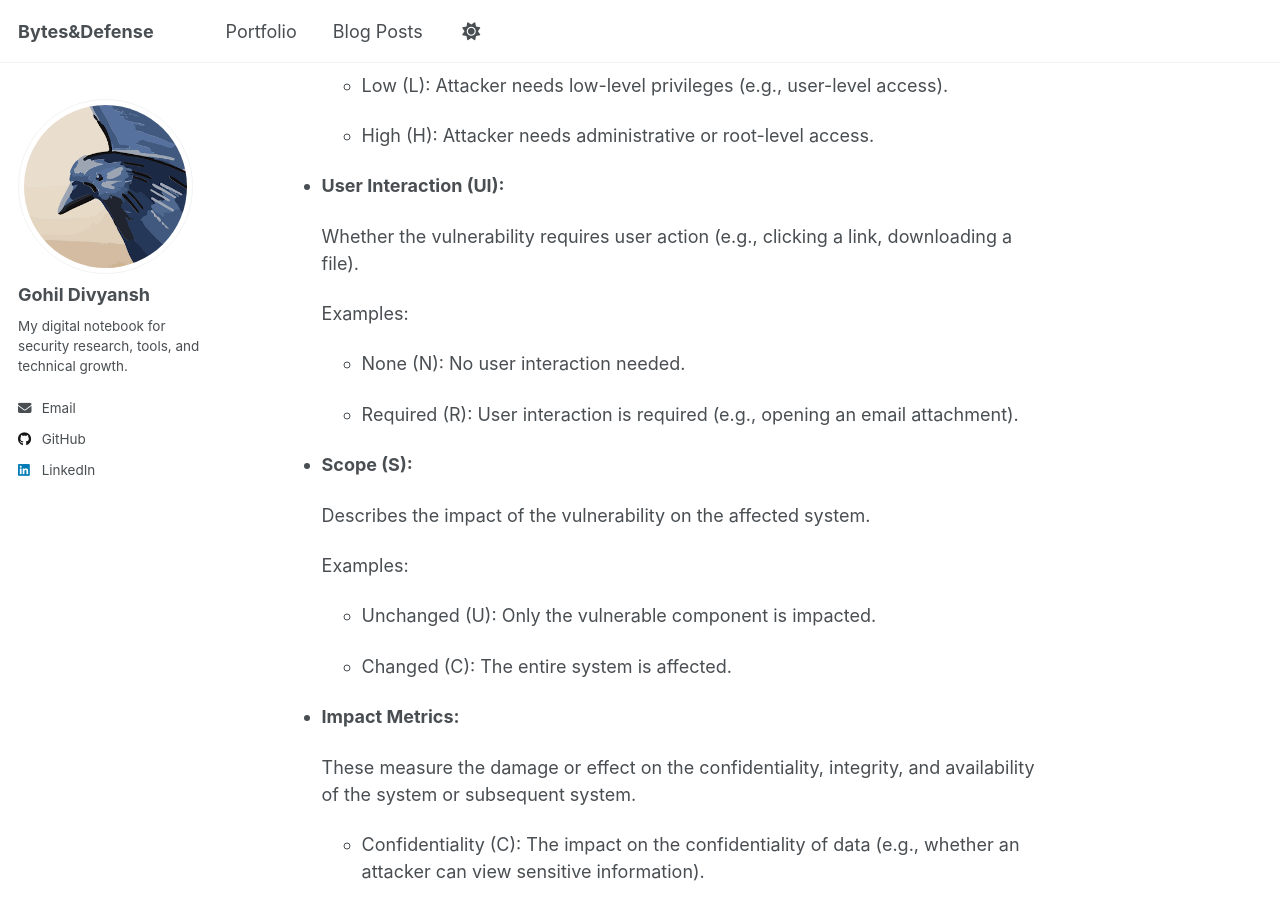
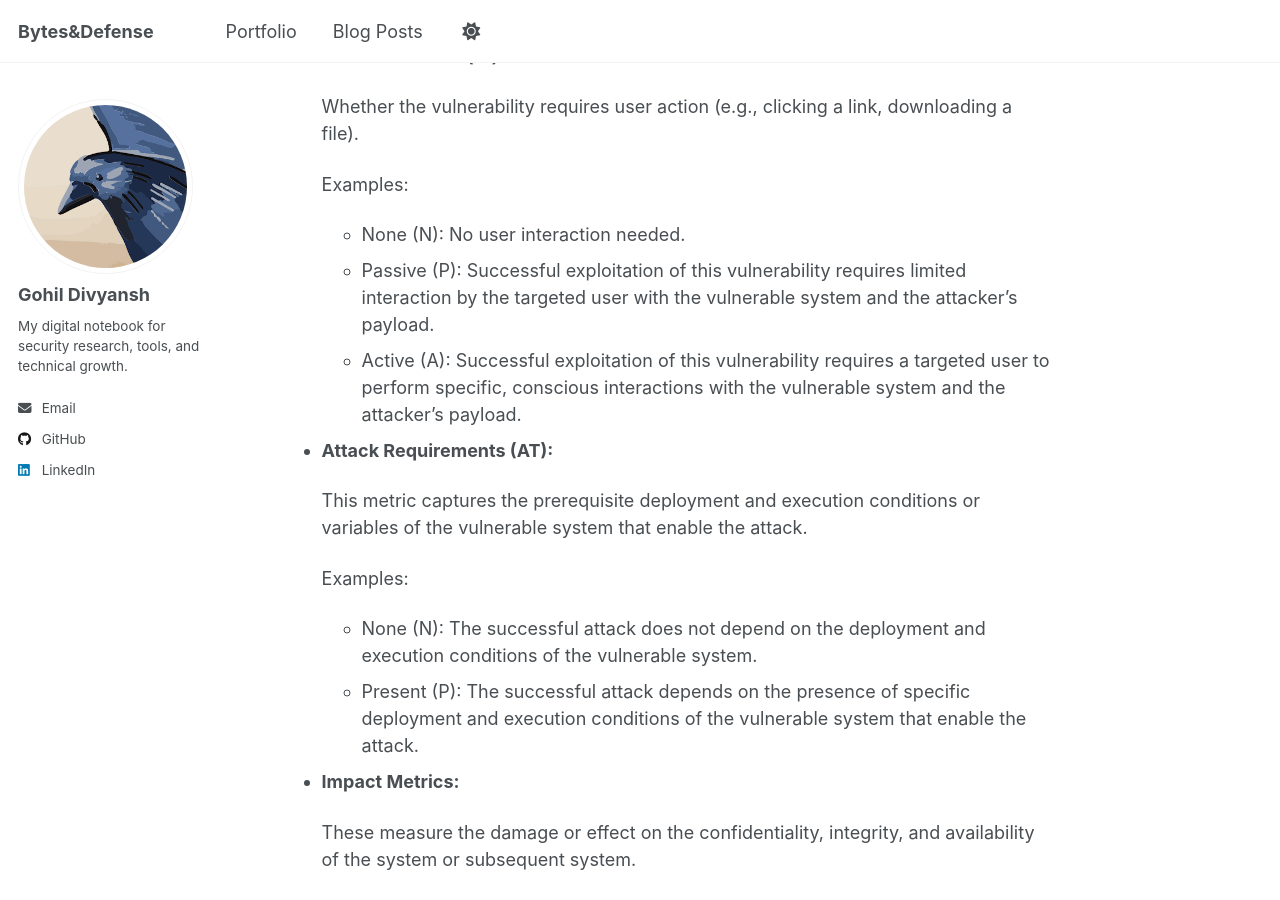
Before and after one commit to DivyanshGohil/divyanshgohil.github.io, a Jekyll site: the page built from _posts/2025-07-02-cvss.md, in a window 1280 px wide and 900 px high, scrolled down 2327 px. Built offline with Jekyll 4.4.1, drawn with Linux system fonts in a browser that asks for light colours.

Commit message:
Refactor CVSS Base Metrics section for clarity and accuracy

```diff
--- a/_posts/2025-07-02-cvss.md
+++ b/_posts/2025-07-02-cvss.md
@@ -40,11 +40,8 @@ The Base Metrics define the fundamental characteristics of a vulnerability. Thes
   Examples:
 
   - Network (N): Exploited remotely over the internet.
-
   - Local (L): Exploited locally (requires access to the affected machine).
-
   - Adjacent Network (A): Exploited within the local network.
-
   - Physical (P): Requires physical access to the device.
 
 - **Attack Complexity (AC):**
@@ -54,7 +51,6 @@ The Base Metrics define the fundamental characteristics of a vulnerability. Thes
   Examples:
 
   - Low (L): Exploiting the vulnerability is easy.
-
   - High (H): Exploiting the vulnerability requires a skilled attacker or special conditions.
 
 - **Privileges Required (PR):**
@@ -64,9 +60,7 @@ The Base Metrics define the fundamental characteristics of a vulnerability. Thes
   Examples:
 
   - None (N): No privileges needed.
-
   - Low (L): Attacker needs low-level privileges (e.g., user-level access).
-
   - High (H): Attacker needs administrative or root-level access.
 
 - **User Interaction (UI):**
@@ -76,27 +70,24 @@ The Base Metrics define the fundamental characteristics of a vulnerability. Thes
   Examples:
 
   - None (N): No user interaction needed.
+  - Passive (P): Successful exploitation of this vulnerability requires limited interaction by the targeted user with the vulnerable system and the attacker’s payload.
+  - Active (A): Successful exploitation of this vulnerability requires a targeted user to perform specific, conscious interactions with the vulnerable system and the attacker’s payload.
 
-  - Required (R): User interaction is required (e.g., opening an email attachment).
+- **Attack Requirements (AT):**
 
-- **Scope (S):**
-
-  Describes the impact of the vulnerability on the affected system.
+  This metric captures the prerequisite deployment and execution conditions or variables of the vulnerable system that enable the attack.
 
   Examples:
 
-  - Unchanged (U): Only the vulnerable component is impacted.
-
-  - Changed (C): The entire system is affected.
+  - None (N): The successful attack does not depend on the deployment and execution conditions of the vulnerable system.
+  - Present (P): The successful attack depends on the presence of specific deployment and execution conditions of the vulnerable system that enable the attack.
 
 - **Impact Metrics:**
 
   These measure the damage or effect on the confidentiality, integrity, and availability of the system or subsequent system.
 
   - Confidentiality (C): The impact on the confidentiality of data (e.g., whether an attacker can view sensitive information).
-
   - Integrity (I): The impact on the integrity of the system (e.g., whether an attacker can alter data).
-
   - Availability (A): The impact on the system’s availability (e.g., whether the attacker can crash or disable the system).
 
 
```
